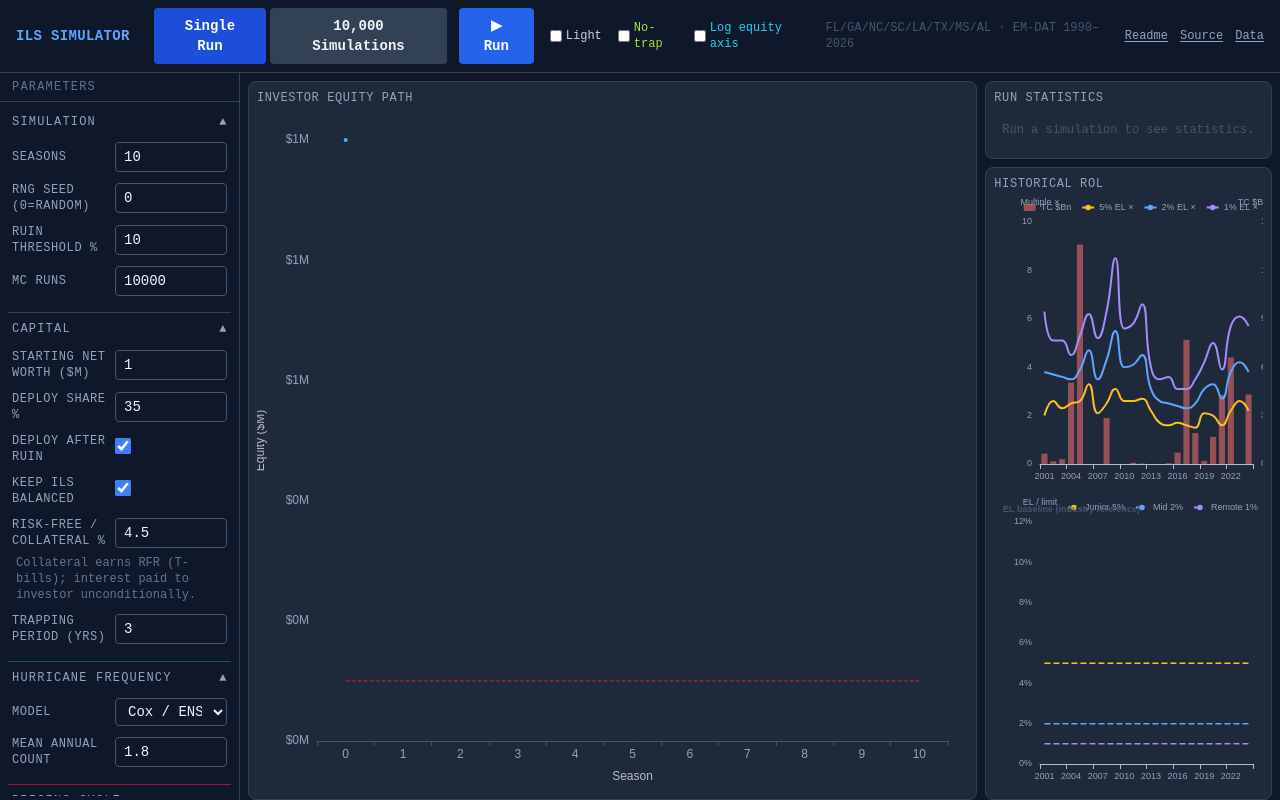
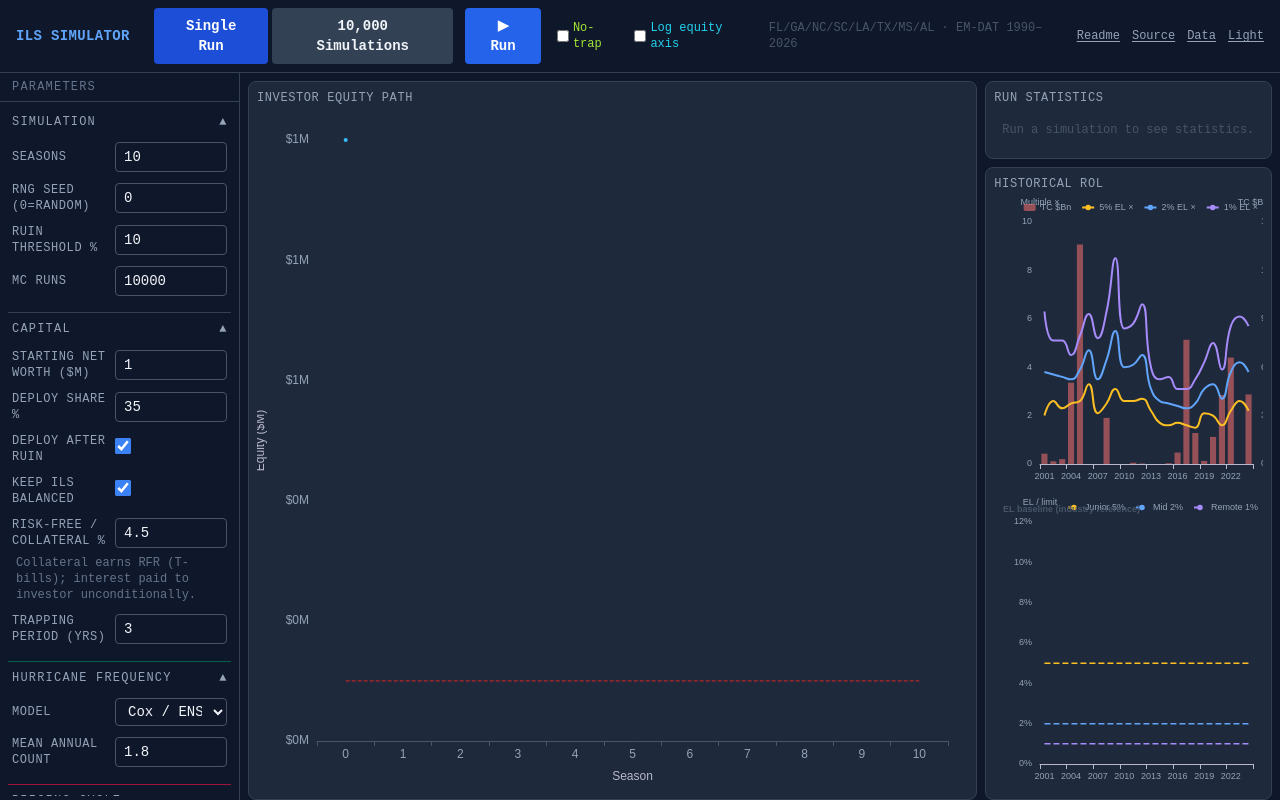
Before and after one commit to suhanovs/ils, a React (Vite) app: page / in a window 1280 px wide. Built offline with nearby package versions, Linux system fonts and the light colour scheme.

Commit message:
Move light toggle to right links and dedupe season events

```diff
--- a/src/App.tsx
+++ b/src/App.tsx
@@ -68,16 +68,6 @@ export default function App() {
           {state.running ? 'Running…' : '▶  Run'}
         </button>
 
-        <label className="flex items-center gap-1 text-xs ml-1 cursor-pointer select-none">
-          <input
-            type="checkbox"
-            className="w-3 h-3 accent-blue-500"
-            checked={lightMode}
-            onChange={e => setLightMode(e.target.checked)}
-          />
-          <span className="text-slate-300">Light</span>
-        </label>
-
         {state.running && (
           <div className="flex items-center gap-2 text-xs text-slate-400">
             <div className="w-28 h-1.5 bg-slate-700 rounded-full overflow-hidden">
@@ -133,6 +123,13 @@ export default function App() {
           >
             Data
           </a>
+          <button
+            type="button"
+            onClick={() => setLightMode(v => !v)}
+            className="text-slate-400 hover:text-blue-300 underline underline-offset-2"
+          >
+            {lightMode ? 'Night' : 'Light'}
+          </button>
         </div>
       </header>
 
--- a/src/engine/eventLoss.ts
+++ b/src/engine/eventLoss.ts
@@ -146,8 +146,12 @@ export function computeSeasonTowerLosses(
   const accumulated    = new Map<string, number>()  // layerId → loss fraction
   const maxGUByState   = new Map<State, number>()   // state  → max GU fraction
 
-  for (let e = 0; e < eventCount; e++) {
-    const event = sampleEvent(rng, pool, cfg)
+  const order = shuffledIndices(rng, pool.length)
+  const nDraw = Math.min(eventCount, pool.length)
+
+  for (let e = 0; e < nDraw; e++) {
+    const emdat = pool[order[e]]
+    const event = sampleSpecificEvent(rng, emdat)
     if (!event) continue
     events.push(event)
 
@@ -191,3 +195,39 @@ function selectAnchorState(states: State[]): State | null {
   if (states.includes('LA')) return 'LA'
   return null
 }
+
+function sampleSpecificEvent(rng: Rng, emdat: EMDATEvent): HurricaneEvent | null {
+  const coveredStates = emdat.states.filter((s) => COVERED_STATES.includes(s as State)) as State[]
+  if (coveredStates.length === 0) return null
+
+  const anchor = selectAnchorState(coveredStates)
+  let stateSplits: { state: State; weight: number }[]
+
+  if (anchor && coveredStates.length > 1) {
+    const others = coveredStates.filter((s) => s !== anchor)
+    const remWeights = dirichletWeights(rng, others.length, 0.9)
+    stateSplits = [
+      { state: anchor, weight: 2 / 3 },
+      ...others.map((state, i) => ({ state, weight: (1 / 3) * remWeights[i] })),
+    ]
+  } else {
+    const rawWeights = dirichletWeights(rng, coveredStates.length, 0.9)
+    stateSplits = coveredStates.map((state, i) => ({ state, weight: rawWeights[i] }))
+  }
+
+  return {
+    year: emdat.year,
+    name: emdat.name,
+    industryLossMusd: emdat.lossMusd,
+    stateSplits,
+  }
+}
+
+function shuffledIndices(rng: Rng, n: number): number[] {
+  const arr = Array.from({ length: n }, (_, i) => i)
+  for (let i = arr.length - 1; i > 0; i--) {
+    const j = Math.floor(rng() * (i + 1))
+    ;[arr[i], arr[j]] = [arr[j], arr[i]]
+  }
+  return arr
+}
```
